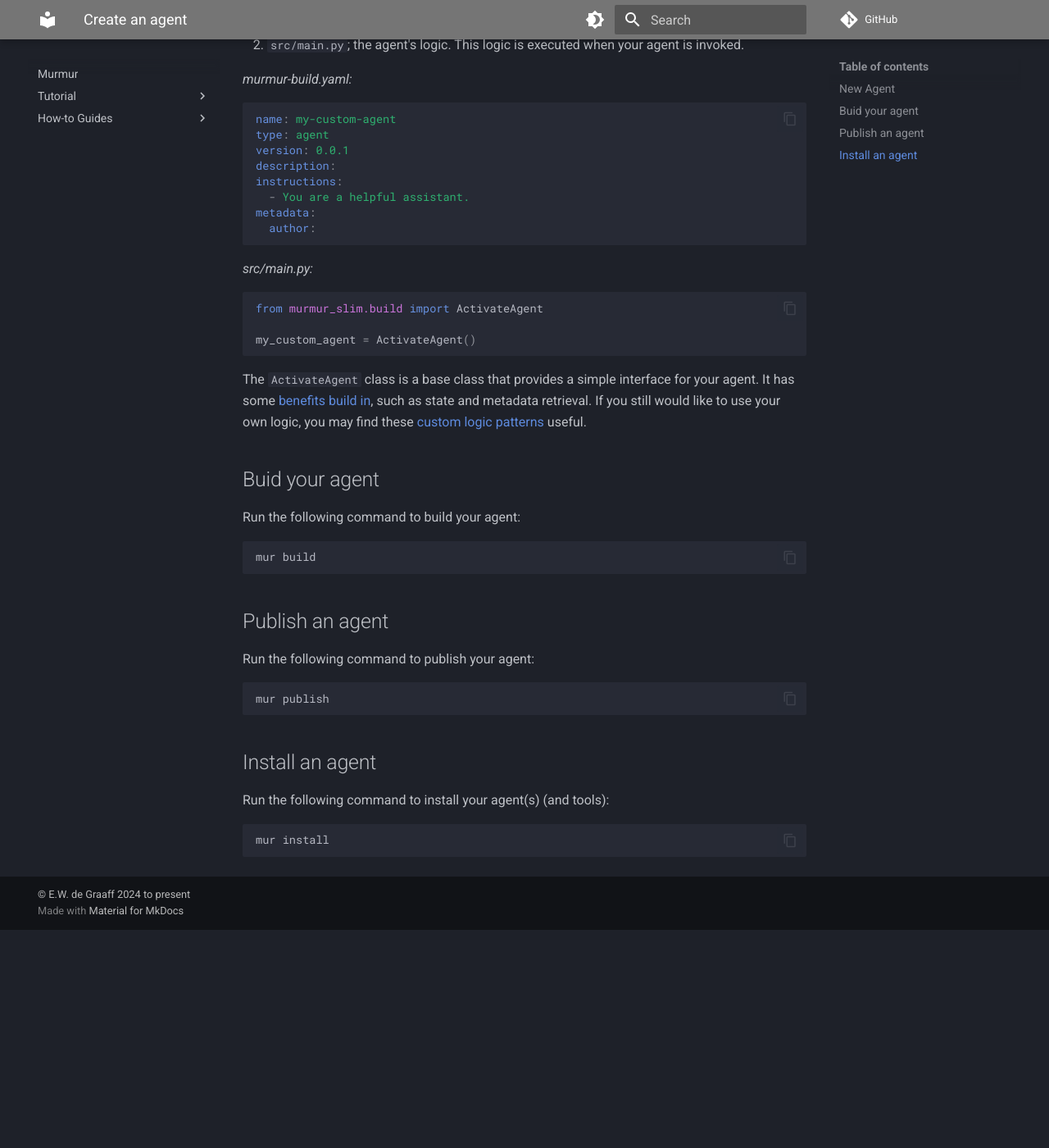
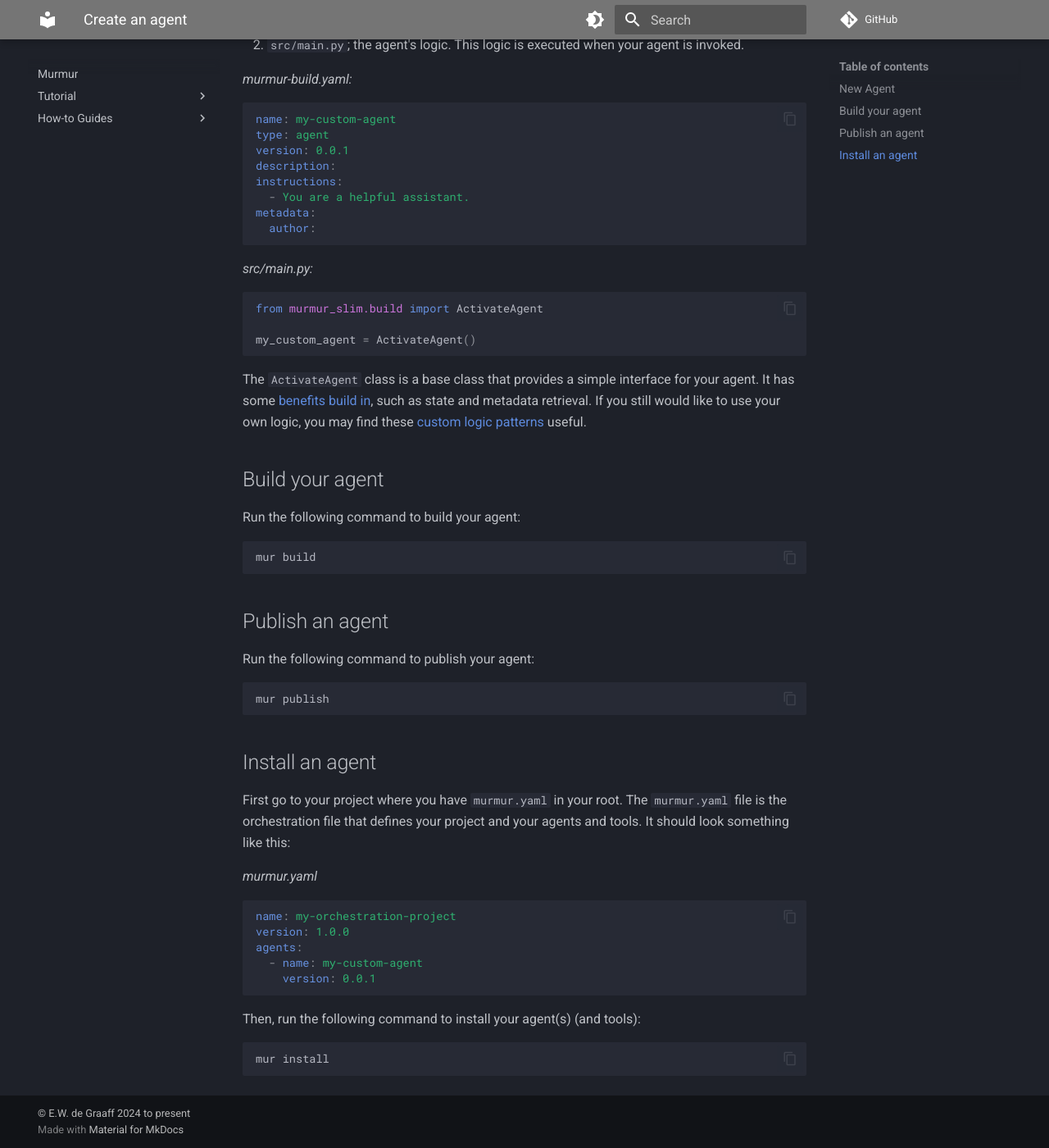
Before and after one commit to murmur-nexus/murmur, an MkDocs documentation site: the page built from docs/docs/how-to/create-an-agent.md, in a window 1280 px wide and 1400 px high, scrolled down 478 px. Shown: the whole window at 82% size. Built offline with MkDocs 1.6.1 and Material for MkDocs 9.7.7, drawn with Linux system fonts in a browser that asks for light colours; comment, search, counter and statistics services are not loaded; before the commit the page ends 1612 px from its top, so only the background shows below that.

Commit message:
feat: add how to install

````diff
--- a/docs/docs/how-to/create-an-agent.md
+++ b/docs/docs/how-to/create-an-agent.md
@@ -38,7 +38,7 @@
 The `ActivateAgent` class is a base class that provides a simple interface for your agent. It has some [benefits build in](./benefits-of-using-the-activate-agent-class.md), such as state and metadata retrieval. If you still would like to use your own logic, you may find these [custom logic patterns](./apply-custom-logic-to-agents.md) useful.
 
 
-## Buid your agent
+## Build your agent
 Run the following command to build your agent:
 
 ```bash
@@ -53,7 +53,18 @@
 ```
 
 ## Install an agent
-Run the following command to install your agent(s) (and tools):
+First go to your project where you have `murmur.yaml` in your root. The `murmur.yaml` file is the orchestration file that defines your project and your agents and tools. It should look something like this:
+
+*murmur.yaml*
+```yaml
+name: my-orchestration-project
+version: 1.0.0
+agents:
+  - name: my-custom-agent
+    version: 0.0.1
+```
+
+Then, run the following command to install your agent(s) (and tools):
 
 ```bash
 mur install
````
